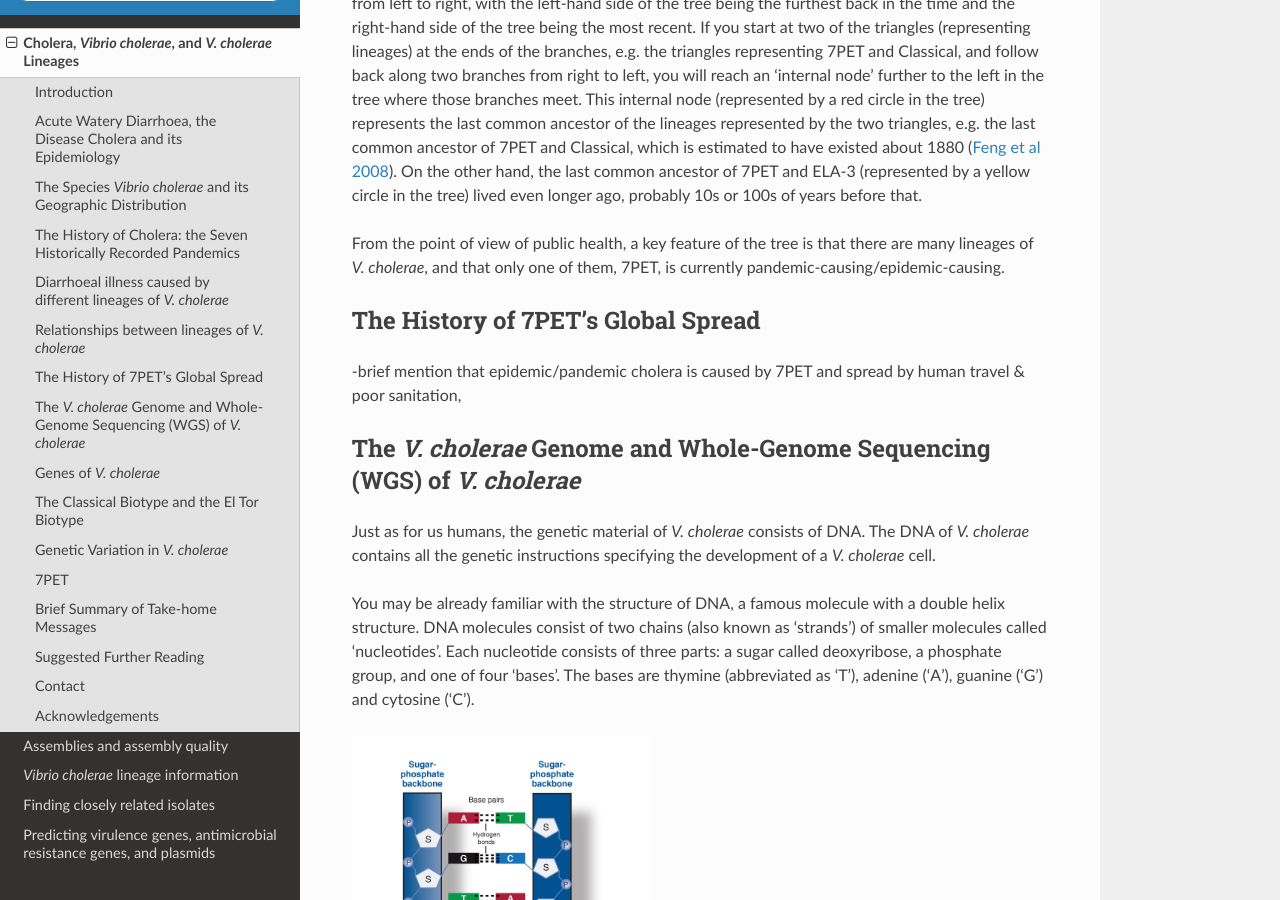
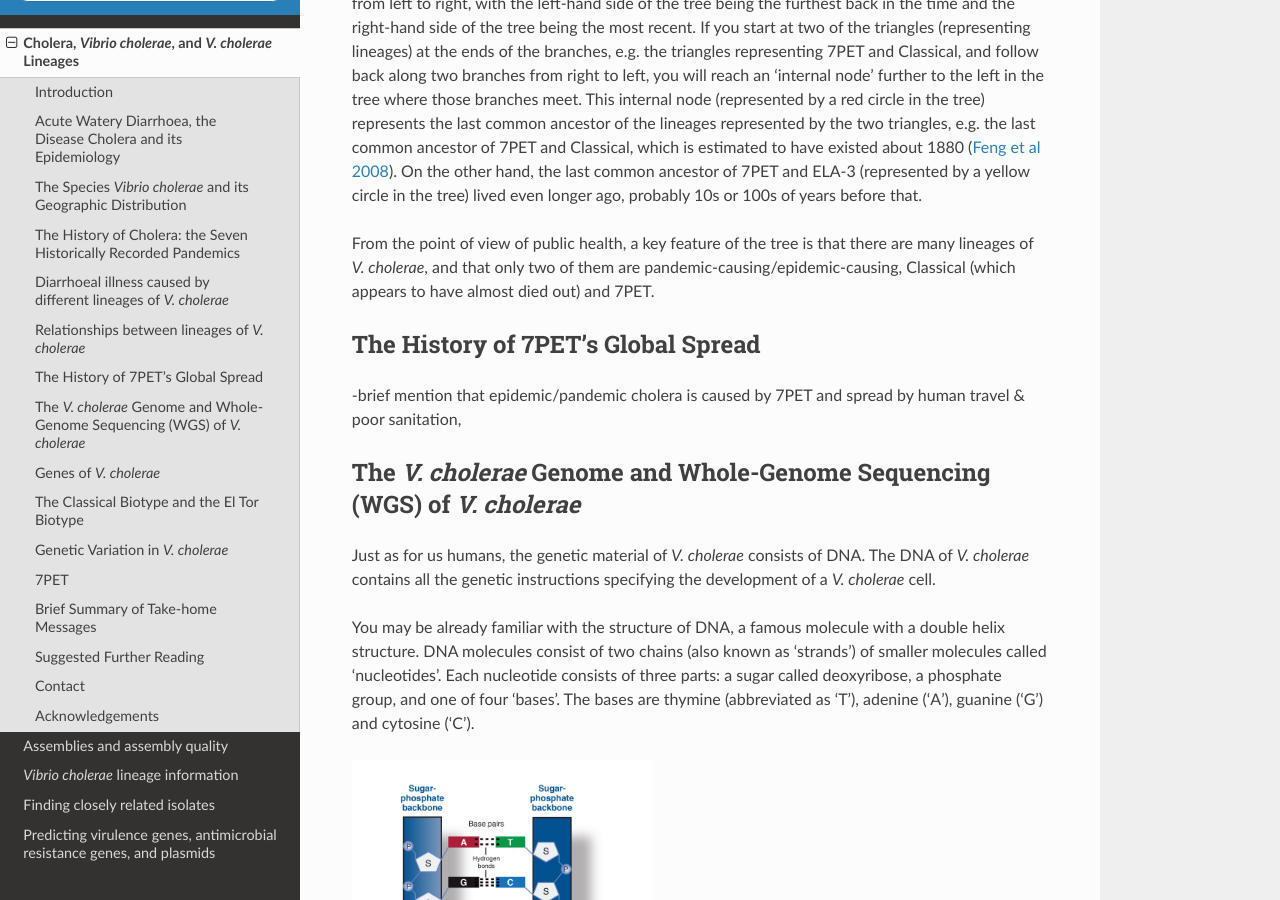
Before and after one commit to avrilcoghlan/cholerabook, a Sphinx documentation site: the page built from docs/source/vibriogenomes.rst, in a window 1280 px wide and 900 px high, scrolled down 8620 px. Built offline with Sphinx 7.4.7 and the Read the Docs theme 2.0.0, drawn with Linux system fonts in a browser that asks for light colours.

Commit message:
Update vibriogenomes.rst

```diff
--- a/docs/source/vibriogenomes.rst
+++ b/docs/source/vibriogenomes.rst
@@ -198,7 +198,7 @@ the last common ancestor of 7PET and ELA-3 (represented by a yellow circle in th
 .. _Feng et al 2008: https://pubmed.ncbi.nlm.nih.gov/19115014/
 
 From the point of view of public health, a key feature of the tree is that there are many lineages of *V. cholerae*, and that
-only one of them, 7PET, is currently pandemic-causing/epidemic-causing.
+only two of them are pandemic-causing/epidemic-causing, Classical (which appears to have almost died out) and 7PET.
 
 The History of 7PET's Global Spread
 -----------------------------------
```
